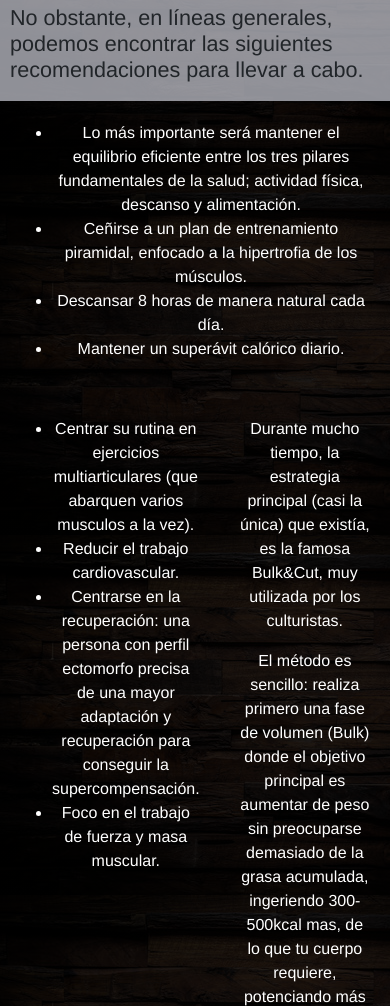
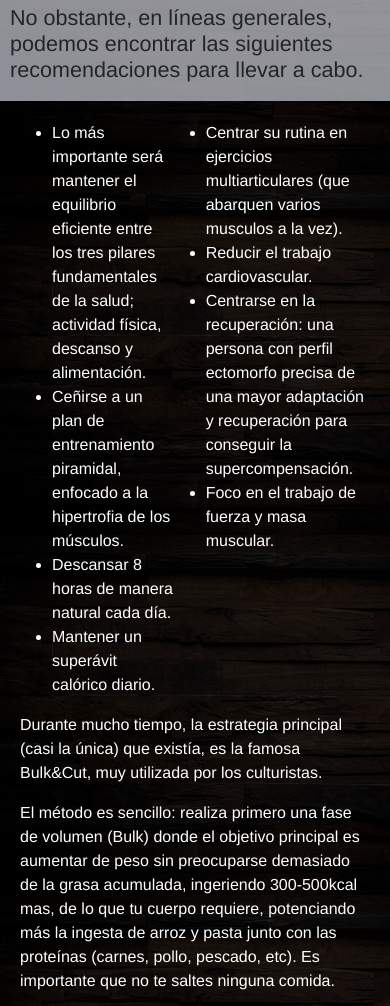
Before and after one commit to Franamarillo06/proyecto-coder, a plain HTML site: page pages/ectomorfo.html in a window 390 px wide. Shown: the part 1265-2271 px from the top of the page. Drawn offline with nearby package versions, Linux system fonts and the light colour scheme.

Commit message:
grid agregado

```diff
--- a/css/style.css
+++ b/css/style.css
@@ -163,24 +163,24 @@ h1{
     background-color: rgba(186, 188, 197, 0.767);
 }
 
-.col p{
+.contenedorcards{
     color: white;
-    grid-area: parrafo;
+    padding: 20px;
+    display: grid;
+    grid-template-areas:
+    "card1 card2 card3";
 }
 
-.col ul li{
-    color: white;
-    grid-area: lista;
+.card1{
+    grid-area: card1;
 }
 
-.col{
-    padding: 20px;
+.card2{
+    grid-area: card2;
 }
 
-.listas{
-    display: grid;
-    grid-template-areas:
-    "lista lista parrafo";
+.card3{
+    grid-area: card3;
 }
 
 .nivel-entrenamiento{
@@ -358,10 +358,11 @@ legend{
 }
 
 @media only screen and (max-width: 766px){
-    .listas{
+    .contenedorcards{
         grid-template-areas:
-        "lista lista"
-        "parrafo parrafo parrafo";
+        "card1 card2"
+        "card3 card3";
+        padding: 20px;
     }
 }
 
@@ -380,6 +381,23 @@ legend{
         font-size: 15px;
     }
 
+    .card3 p{
+        font-size: .7rem;
+    }
+
+    .card1 ul li{
+        font-size: .8rem;
+    }
+
+    .card2 ul li{
+        font-size: .8rem;
+    }
+
+    .enlaces h4 {
+        font-size: .8rem;
+        padding: 10px;
+    }
+
 }
 
 @media only screen and (max-width: 344px){
--- a/pages/ectomorfo.html
+++ b/pages/ectomorfo.html
@@ -56,9 +56,8 @@
 
 <!-- LISTAS -->
 <section class="listas">
-<div class="container text-center">
-  <div class="row">
-    <div class="col">
+  <div class="contenedorcards">
+    <div class="card1">
       <ul>
         <li>Lo más importante será mantener el equilibrio eficiente entre los tres pilares fundamentales de la salud; actividad física, descanso y alimentación.</li>
         <li> Ceñirse a un plan de entrenamiento piramidal, enfocado a la hipertrofia de los músculos. </li>
@@ -66,7 +65,7 @@
         <li>Mantener un superávit calórico diario. </li>
       </ul>
     </div>
-    <div class="col">
+    <div class="card2">
       <ul>
         <li>Centrar su rutina en ejercicios multiarticulares (que abarquen varios musculos a la vez).</li>
         <li>Reducir el trabajo cardiovascular.</li>
@@ -75,7 +74,7 @@
       </ul>
     </div>
 
-    <div class="col">
+    <div class="card3">
       <p>Durante mucho tiempo, la estrategia principal (casi la única) que existía, es la famosa Bulk&Cut, muy utilizada por los culturistas.</p>
       <p> El método es sencillo: realiza primero una fase de volumen (Bulk) donde el objetivo principal es aumentar de peso sin preocuparse demasiado de la grasa acumulada, ingeriendo 300-500kcal mas, de lo que tu cuerpo requiere, potenciando más la ingesta de arroz y pasta junto con las proteínas (carnes, pollo, pescado, etc). Es importante que no te saltes ninguna comida.</p>
     </div>
```
